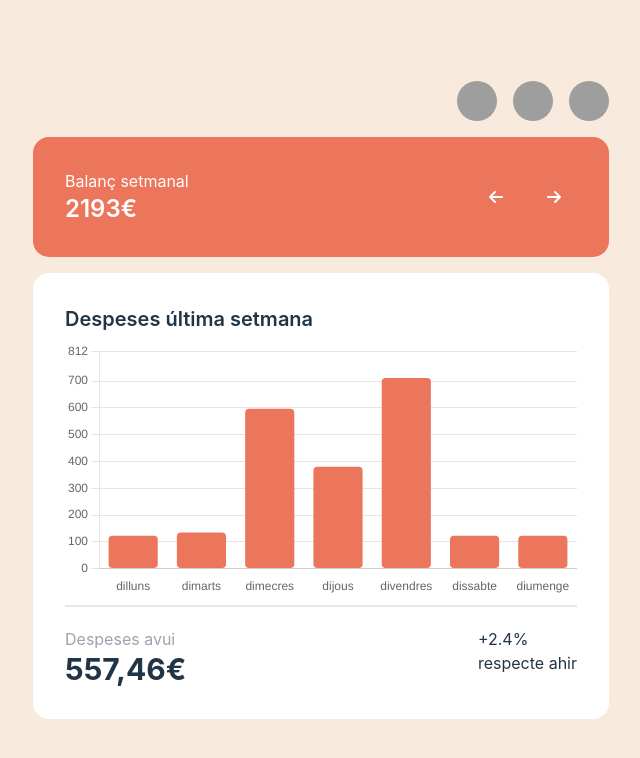
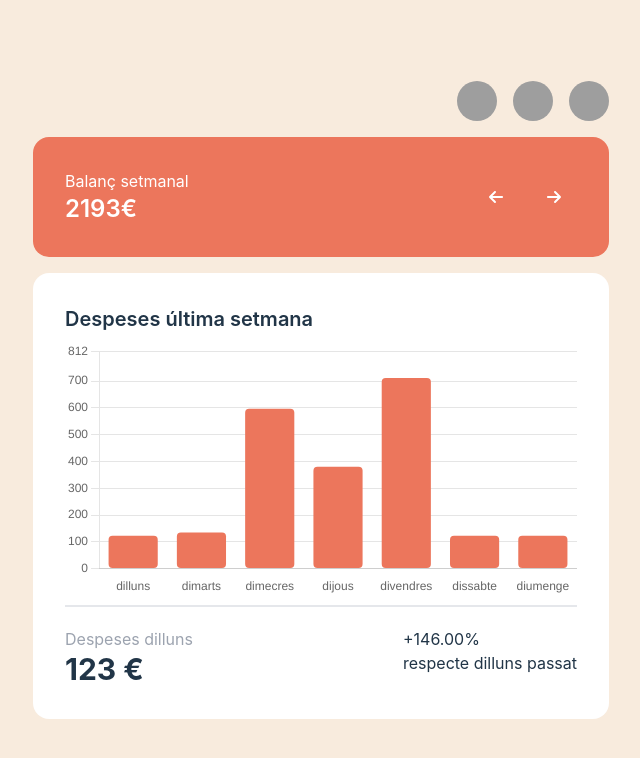
Before and after one commit to Trini-tech/sprint8, a React (Vite) app: page / in a window 1280 px wide. Shown: the top 758 px of the page, without its empty margins (319-959 px from the left). Built offline with nearby package versions, Linux system fonts and the light colour scheme; grey boxes are pictures that could not be loaded.

Commit message:
Exercici4

```diff
--- a/src/components/ChartCard.jsx
+++ b/src/components/ChartCard.jsx
@@ -1,6 +1,7 @@
 import { Bar } from 'react-chartjs-2';
 import { Chart as ChartJS, CategoryScale, LinearScale, PointElement, BarElement, Title, Tooltip, Legend, Filler } from 'chart.js';
 import { useSelector } from 'react-redux';
+import { todaySelector } from '../redux/slices/expensesSlice';
 
 ChartJS.register(CategoryScale, LinearScale, PointElement, BarElement, Title, Tooltip, Legend, Filler);
 
@@ -51,6 +52,21 @@ function BarsChart() {
 }
 
 function ChartCard() {
+  const { currentWeek, weeksData, today: currentMondayCost } = useSelector((state) => state.expenses);
+
+  // Obtén los datos de la semana actual
+  const currentWeekData = weeksData.find((week) => week.week === currentWeek)?.data || [];
+
+  const daysOfWeek = currentWeekData.map((day) => day.day);
+  const costs = currentWeekData.map((day) => day.cost);
+
+  // Obtén el nombre de la semana anterior
+  const previousWeek = `week${parseInt(currentWeek.substring(4), 10) - 1}`;
+
+  const lastMondayCost = weeksData.find((week) => week.week === previousWeek)?.data.find((day) => day.day.toLowerCase() === 'dilluns')?.cost || null;
+
+  const percentageChange = lastMondayCost ? ((currentMondayCost - lastMondayCost) / lastMondayCost) * 100 : null;
+
   return (
     <div className="card w-full bg-base-100">
       <div className="card-body">
@@ -60,12 +76,24 @@ function ChartCard() {
         </div>
         <div className="flex justify-between border-t-2 pt-5">
           <div>
-            <p className="text-gray-400">Despeses avui</p>
-            <h2 className="text-3xl font-bold">557,46€</h2>
+            <p className="text-gray-400">Despeses dilluns</p>
+            <h2 className="text-3xl font-bold">{currentMondayCost} €</h2>
           </div>
           <div className="text-left">
-            <p>+2.4%</p>
-            <p>respecte ahir</p>
+            {percentageChange !== null ? (
+              <>
+                <p>
+                  {percentageChange > 0 ? '+' : ''}
+                  {percentageChange.toFixed(2)}%
+                </p>
+                <p>respecte dilluns passat</p>
+              </>
+            ) : (
+              <>
+                <p>Sense dades</p>
+                <p>respecte dilluns passat</p>
+              </>
+            )}
           </div>
         </div>
       </div>
--- a/src/data/data.js
+++ b/src/data/data.js
@@ -26,7 +26,7 @@ export const weeksData = [
   {
     week: 'week3',
     data: [
-      { day: 'dilluns', cost: 1 },
+      { day: 'dilluns', cost: 50 },
       { day: 'dimarts', cost: 36 },
       { day: 'dimecres', cost: 501 },
       { day: 'dijous', cost: 257 },
--- a/src/redux/slices/expensesSlice.js
+++ b/src/redux/slices/expensesSlice.js
@@ -4,6 +4,7 @@ import { weeksData } from '../../data/data';
 const initialState = {
   weeksData,
   currentWeek: 'week4',
+  today: weeksData.find((week) => week.week === 'week4')?.data.find((day) => day.day.toLowerCase() === 'dilluns')?.cost || null,
 };
 
 const expensesSlice = createSlice({
@@ -22,11 +23,14 @@ const expensesSlice = createSlice({
     },
     changeCurrentWeek: (state, action) => {
       const newCurrentWeek = action.payload.currentWeek;
+      const newToday = state.weeksData.find((week) => week.week === newCurrentWeek)?.data.find((day) => day.day.toLowerCase() === 'dilluns')?.cost || null;
+
       if (state.weeksData.some((week) => week.week === newCurrentWeek)) {
         // Actualiza la información de la semana actual
         return {
           ...state,
           currentWeek: newCurrentWeek,
+          today: newToday,
         };
       } else {
         return state;
@@ -37,3 +41,4 @@ const expensesSlice = createSlice({
 
 export const { weeklyBalance, changeCurrentWeek } = expensesSlice.actions;
 export const expensesReducer = expensesSlice.reducer;
+export const todaySelector = (state) => state.expenses.today;
```
